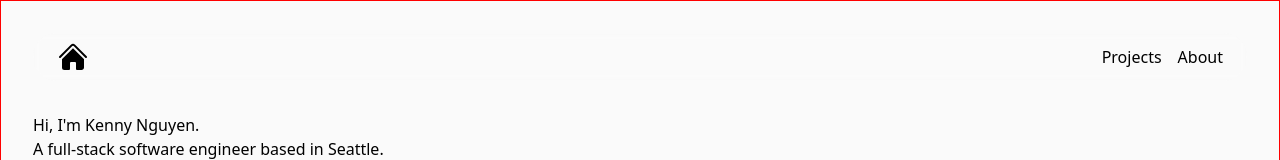
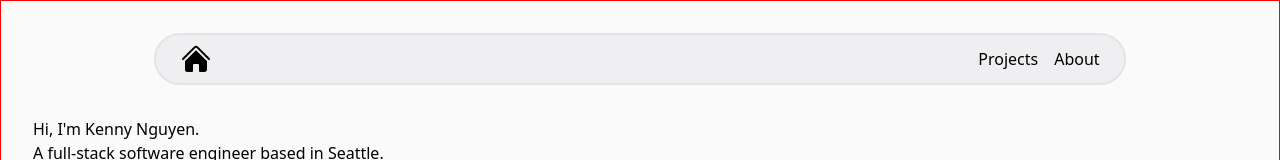
Before and after one commit to ken-ux/portfolio, a React (Vite) app: page / in a window 1280 px wide. Shown: the top 160 px of the page. Built offline with nearby package versions, Linux system fonts and the light colour scheme.

Commit message:
Run code through Prettier formatter

```diff
--- a/src/components/Header.tsx
+++ b/src/components/Header.tsx
@@ -2,8 +2,8 @@ import { HomeIcon } from "@heroicons/react/24/solid";
 
 const Header = () => {
   return (
-    <header className="sticky top-0 rounded-full px-6 py-2 m-auto w-full md:w-4/5 border-2 border-zinc-200 backdrop-blur-sm bg-zinc-200/50">
-      <nav className="flex justify-between items-center">
+    <header className="sticky top-0 m-auto w-full rounded-full border-2 border-zinc-200 bg-zinc-200/50 px-6 py-2 backdrop-blur-sm md:w-4/5">
+      <nav className="flex items-center justify-between">
         <a href="/">
           <HomeIcon className="h-8 w-8" />
         </a>
--- a/src/components/Project.tsx
+++ b/src/components/Project.tsx
@@ -13,7 +13,7 @@ const Project = () => {
       <li key={link} className="self-start">
         <a href="" className="flex items-center">
           {link}&nbsp;
-          <ArrowTopRightOnSquareIcon className="w-5 h-5" />
+          <ArrowTopRightOnSquareIcon className="h-5 w-5" />
         </a>
       </li>
     );
@@ -21,7 +21,7 @@ const Project = () => {
 
   return (
     <div className="test">
-      <img src="" alt="" className="w-full h-64" />
+      <img src="" alt="" className="h-64 w-full" />
       <h1>Project Title</h1>
       <ul className="flex flex-col sm:flex-row sm:gap-4">{linksList}</ul>
       <div className="flex flex-wrap gap-x-2">{tagButtons}</div>
--- a/src/components/Projects.tsx
+++ b/src/components/Projects.tsx
@@ -4,7 +4,7 @@ const Projects = () => {
   return (
     <div>
       <h1>Projects</h1>
-      <div className="grid grid-cols-1 sm:grid-cols-3 lg:grid-cols-5 gap-4">
+      <div className="grid grid-cols-1 gap-4 sm:grid-cols-3 lg:grid-cols-5">
         <Project />
         <Project />
         <Project />
--- a/src/index_build.css
+++ b/src/index_build.css
@@ -583,16 +583,8 @@ a:hover {
   top: 0px;
 }
 
-.top-10 {
-  top: 2.5rem;
-}
-
 .m-auto {
   margin: auto;
-}
-
-.mt-3 {
-  margin-top: 0.75rem;
 }
 
 .flex {
@@ -627,14 +619,6 @@ a:hover {
   width: 100%;
 }
 
-.w-3\/4 {
-  width: 75%;
-}
-
-.w-4\/5 {
-  width: 80%;
-}
-
 .grid-cols-1 {
   grid-template-columns: repeat(1, minmax(0, 1fr));
 }
@@ -659,24 +643,12 @@ a:hover {
   justify-content: space-between;
 }
 
-.justify-evenly {
-  justify-content: space-evenly;
-}
-
 .gap-4 {
   gap: 1rem;
 }
 
 .gap-8 {
   gap: 2rem;
-}
-
-.gap-32 {
-  gap: 8rem;
-}
-
-.gap-2 {
-  gap: 0.5rem;
 }
 
 .gap-x-2 {
@@ -692,23 +664,17 @@ a:hover {
   border-radius: 9999px;
 }
 
-.p-4 {
-  padding: 1rem;
+.border-2 {
+  border-width: 2px;
 }
 
-.px-2 {
-  padding-left: 0.5rem;
-  padding-right: 0.5rem;
+.border-zinc-200 {
+  --tw-border-opacity: 1;
+  border-color: rgb(228 228 231 / var(--tw-border-opacity));
 }
 
-.px-4 {
-  padding-left: 1rem;
-  padding-right: 1rem;
-}
-
-.py-2 {
-  padding-top: 0.5rem;
-  padding-bottom: 0.5rem;
+.bg-zinc-200\/50 {
+  background-color: rgb(228 228 231 / 0.5);
 }
 
 .px-6 {
@@ -716,13 +682,9 @@ a:hover {
   padding-right: 1.5rem;
 }
 
-.px-12 {
-  padding-left: 3rem;
-  padding-right: 3rem;
-}
-
-.pt-3 {
-  padding-top: 0.75rem;
+.py-2 {
+  padding-top: 0.5rem;
+  padding-bottom: 0.5rem;
 }
 
 .backdrop-blur-sm {
@@ -744,16 +706,14 @@ a:hover {
     flex-direction: row;
   }
 
-  .sm\:justify-between {
-    justify-content: space-between;
-  }
-
   .sm\:gap-4 {
     gap: 1rem;
   }
+}
 
-  .sm\:gap-8 {
-    gap: 2rem;
+@media (min-width: 768px) {
+  .md\:w-4\/5 {
+    width: 80%;
   }
 }
 
```
Also changed, not shown: src/main.tsx (+6 -6 lines).
